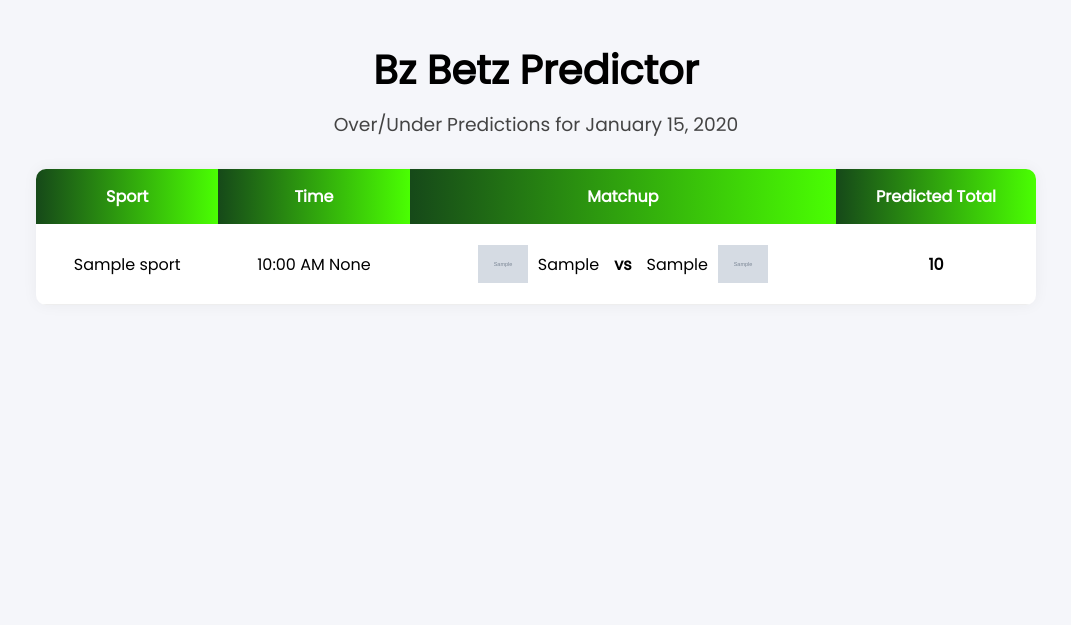
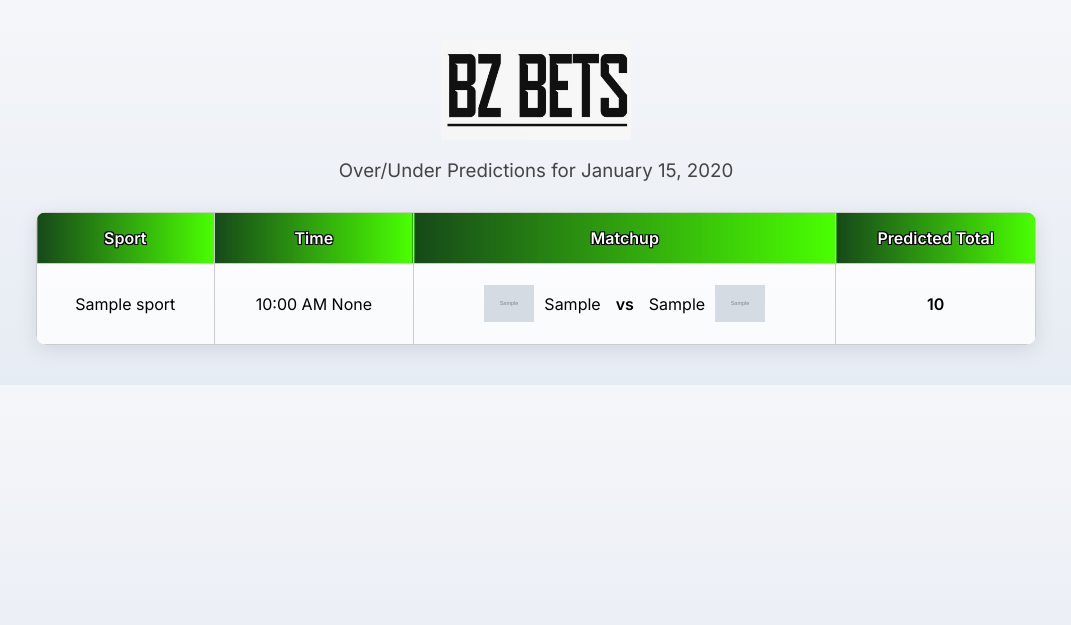
Before and after one commit to vzjavi/bzbetzpredictor, a Flask app: template templates/index.html in a window 1280 px wide. Shown: the top 625 px of the page, without its empty margins (104-1175 px from the left). Run offline with Flask 3, Linux system fonts and the light colour scheme; the template is opened without the code that fills it: most values are stand-ins (such as "Sample title", 1, 10 or a date in 2020); grey boxes marked "Sample" are stand-in pictures.

Commit message:
updated logo, gridlines

```diff
--- a/templates/index.html
+++ b/templates/index.html
@@ -3,27 +3,34 @@
 <head>
     <meta charset="UTF-8">
     <title>Bz Betz Predictor</title>
-    <link href="https://fonts.googleapis.com/css2?family=Poppins&display=swap" rel="stylesheet">
+    <link href="https://fonts.googleapis.com/css2?family=Inter:wght@400;600&display=swap" rel="stylesheet">
     <style>
         body {
-            font-family: 'Poppins', sans-serif;
-            background: #f5f6fa;
+            font-family: 'Inter', sans-serif;
+            background: linear-gradient(to bottom, #f5f6fa, #e6ecf3);
             margin: 0;
             padding: 40px 10px;
         }
 
-        h1, h3 {
-            text-align: center;
-            margin: 0;
-        }
-
-        h1 {
-            font-size: 2.5em;
+        .logo {
+            display: flex;
+            justify-content: center;
             margin-bottom: 10px;
         }
 
+        .logo img {
+            height: 100px;
+            width: auto;
+            transition: transform 0.3s ease;
+        }
+
+        .logo img:hover {
+            transform: scale(1.05);
+        }
+
         h3 {
-            font-weight: normal;
+            text-align: center;
+            font-weight: 400;
             color: #444;
             margin-bottom: 30px;
         }
@@ -33,26 +40,38 @@
             max-width: 1000px;
             margin: 0 auto;
             border-collapse: collapse;
-            background-color: #fff;
+            background: rgba(255, 255, 255, 0.8);
             border-radius: 10px;
             overflow: hidden;
-            box-shadow: 0 0 15px rgba(0,0,0,0.05);
+            box-shadow: 0 4px 20px rgba(0, 0, 0, 0.1);
+        }
+
+        thead {
+            position: sticky;
+            top: 0;
+            z-index: 10;
+        }
+
+        th, td {
+            padding: 15px;
+            text-align: center;
+            border: 1px solid #ccc;
         }
 
         th {
             background: linear-gradient(to right, #164919, #4aff02);
             color: white;
-            padding: 15px;
-        }
-
-        td {
-            padding: 15px;
-            text-align: center;
-            border-bottom: 1px solid #eee;
+            font-weight: 600;
+            text-shadow:
+                -1px -1px 0 #000,
+                 1px -1px 0 #000,
+                -1px  1px 0 #000,
+                 1px  1px 0 #000;
         }
 
         tr:hover {
             background-color: #f0f4ff;
+            transition: background-color 0.3s ease;
         }
 
         td.matchup {
@@ -88,12 +107,18 @@
                 height: 40px;
                 width: 40px;
             }
+
+            thead th {
+                position: static;
+            }
         }
     </style>
 </head>
 <body>
-    <h1>Bz Betz Predictor</h1>
-    <h3>Over/Under Predictions for {{ now.strftime("%B %d, %Y") }}</h3>
+    <div class="logo">
+        <img src="{{ url_for('static', filename='XHE1qwUp_400x400.png') }}" alt="BZ Bets Logo">
+    </div>
+    <h3>Over/Under Predictions for {{ now.strftime('%B %d, %Y') }}</h3>
     <table>
         <thead>
             <tr>
```
Also changed, not shown: static/styles.css (+17 -0 lines), static/XHE1qwUp_400x400.png (added).
